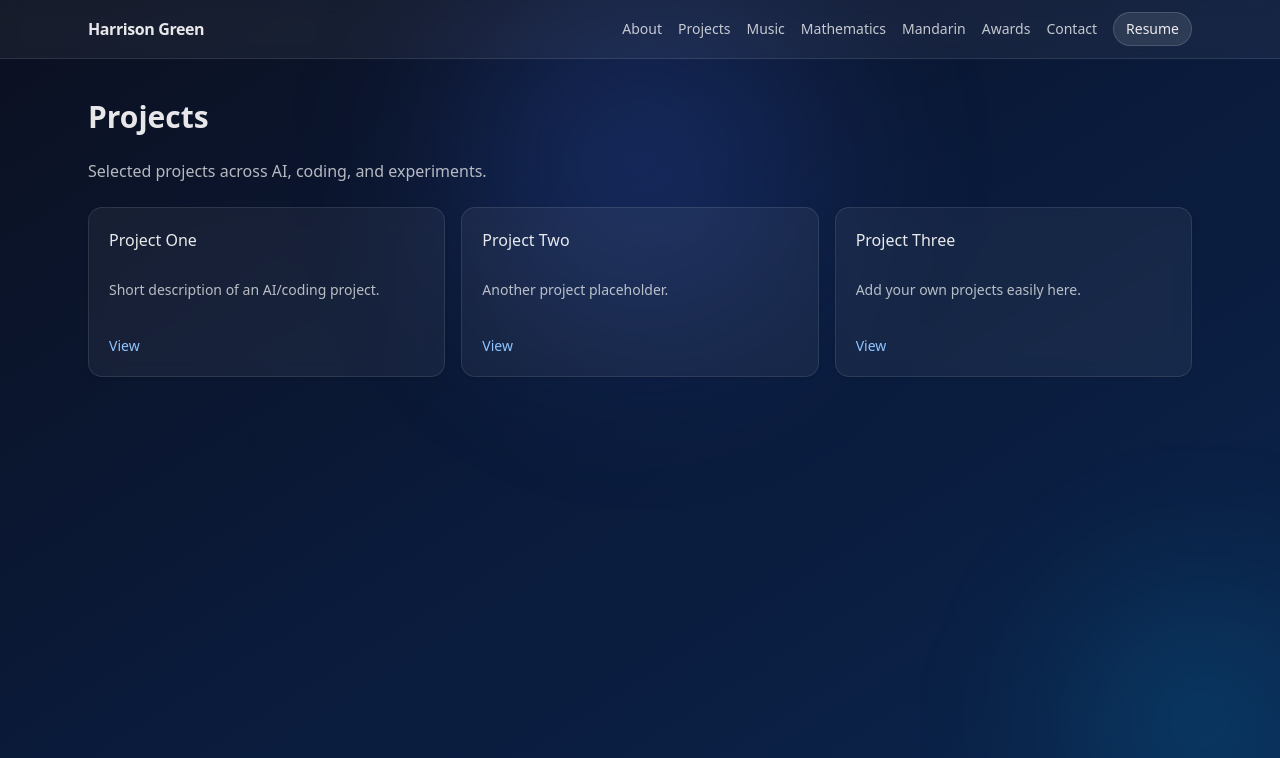
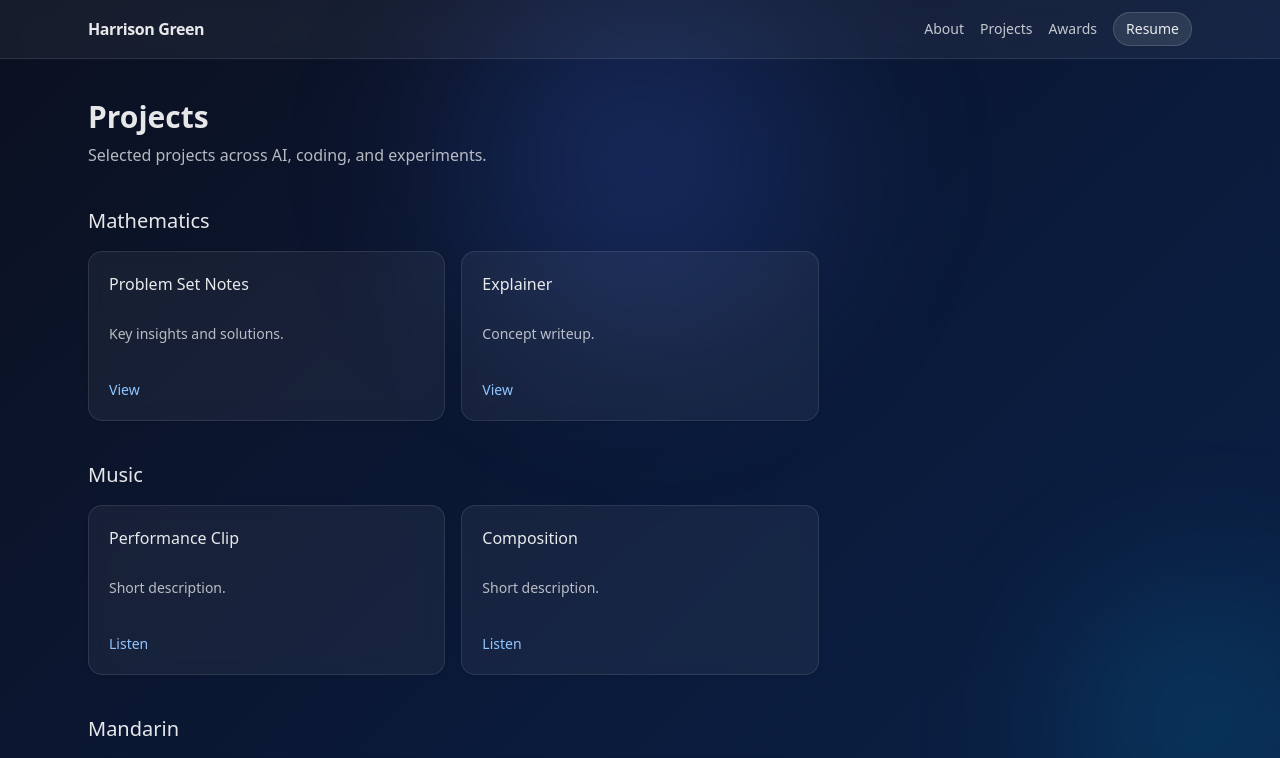
Before and after one commit to bingst0n/bingst0n.github.io, a Next.js app: page /projects in a window 1280 px wide. Shown: the top 758 px of the page. Built offline with nearby package versions, Linux system fonts and the light colour scheme.

Commit message:
site update

```diff
--- a/app/contact/page.tsx
+++ b/app/contact/page.tsx
@@ -1,24 +1,5 @@
-import contact from "@/content/contact.json";
-import Link from "next/link";
-import { Card } from "@/components/ui/card";
+import { redirect } from "next/navigation";
 
 export default function ContactPage() {
-  return (
-    <div className="space-y-6">
-      <h1 className="text-3xl font-semibold text-white/90">Contact</h1>
-      <p className="text-white/70">{contact.intro}</p>
-      <Card className="bg-white/5 border-white/10 backdrop-blur p-5 text-white/80">
-        <p>
-          Email: <a className="text-blue-300 hover:text-blue-200" href={`mailto:${contact.email}`}>{contact.email}</a>
-        </p>
-        <div className="mt-4 flex flex-wrap gap-3">
-          {contact.socials.map((s, i) => (
-            <Link key={i} href={s.url} className="rounded-full bg-white/10 px-3 py-1.5 text-white/90 hover:bg-white/15 border border-white/15 text-sm">
-              {s.name}
-            </Link>
-          ))}
-        </div>
-      </Card>
-    </div>
-  );
+  redirect("/projects");
 }
--- a/app/layout.tsx
+++ b/app/layout.tsx
@@ -47,11 +47,7 @@ export default function RootLayout({
               <div className="flex items-center gap-4 text-sm">
                 <Link href="/about" className="text-white/75 hover:text-white">About</Link>
                 <Link href="/projects" className="text-white/75 hover:text-white">Projects</Link>
-                <Link href="/music" className="text-white/75 hover:text-white">Music</Link>
-                <Link href="/mathematics" className="text-white/75 hover:text-white">Mathematics</Link>
-                <Link href="/mandarin" className="text-white/75 hover:text-white">Mandarin</Link>
                 <Link href="/awards" className="text-white/75 hover:text-white">Awards</Link>
-                <Link href="/contact" className="text-white/75 hover:text-white">Contact</Link>
                 <a href="/resume.pdf" className="rounded-full bg-white/10 px-3 py-1.5 text-white/90 hover:bg-white/15 transition-colors border border-white/15">Resume</a>
               </div>
             </nav>
--- a/app/mandarin/page.tsx
+++ b/app/mandarin/page.tsx
@@ -1,23 +1,5 @@
-import mandarin from "@/content/mandarin.json";
-import { Card } from "@/components/ui/card";
-import Link from "next/link";
+import { redirect } from "next/navigation";
 
 export default function MandarinPage() {
-  return (
-    <div className="space-y-6">
-      <h1 className="text-3xl font-semibold text-white/90">Mandarin</h1>
-      <p className="text-white/70">{mandarin.intro}</p>
-      <div className="grid gap-4 sm:grid-cols-2 lg:grid-cols-3">
-        {mandarin.items.map((m, i) => (
-          <Card key={i} className="bg-white/5 border-white/10 backdrop-blur p-5 text-white/80">
-            <h3 className="font-medium text-white/90">{m.title}</h3>
-            <p className="text-white/70 mt-1 text-sm">{m.description}</p>
-            <Link href={m.link} className="text-blue-300 hover:text-blue-200 mt-3 inline-block text-sm">
-              View
-            </Link>
-          </Card>
-        ))}
-      </div>
-    </div>
-  );
+  redirect("/projects");
 }
--- a/app/mathematics/page.tsx
+++ b/app/mathematics/page.tsx
@@ -1,23 +1,5 @@
-import mathematics from "@/content/mathematics.json";
-import { Card } from "@/components/ui/card";
-import Link from "next/link";
+import { redirect } from "next/navigation";
 
 export default function MathematicsPage() {
-  return (
-    <div className="space-y-6">
-      <h1 className="text-3xl font-semibold text-white/90">Mathematics</h1>
-      <p className="text-white/70">{mathematics.intro}</p>
-      <div className="grid gap-4 sm:grid-cols-2 lg:grid-cols-3">
-        {mathematics.items.map((m, i) => (
-          <Card key={i} className="bg-white/5 border-white/10 backdrop-blur p-5 text-white/80">
-            <h3 className="font-medium text-white/90">{m.title}</h3>
-            <p className="text-white/70 mt-1 text-sm">{m.description}</p>
-            <Link href={m.link} className="text-blue-300 hover:text-blue-200 mt-3 inline-block text-sm">
-              View
-            </Link>
-          </Card>
-        ))}
-      </div>
-    </div>
-  );
+  redirect("/projects");
 }
--- a/app/music/page.tsx
+++ b/app/music/page.tsx
@@ -1,23 +1,5 @@
-import music from "@/content/music.json";
-import { Card } from "@/components/ui/card";
-import Link from "next/link";
+import { redirect } from "next/navigation";
 
 export default function MusicPage() {
-  return (
-    <div className="space-y-6">
-      <h1 className="text-3xl font-semibold text-white/90">Music</h1>
-      <p className="text-white/70">{music.intro}</p>
-      <div className="grid gap-4 sm:grid-cols-2 lg:grid-cols-3">
-        {music.items.map((m, i) => (
-          <Card key={i} className="bg-white/5 border-white/10 backdrop-blur p-5 text-white/80">
-            <h3 className="font-medium text-white/90">{m.title}</h3>
-            <p className="text-white/70 mt-1 text-sm">{m.description}</p>
-            <Link href={m.link} className="text-blue-300 hover:text-blue-200 mt-3 inline-block text-sm">
-              View
-            </Link>
-          </Card>
-        ))}
-      </div>
-    </div>
-  );
+  redirect("/projects");
 }
--- a/app/projects/page.tsx
+++ b/app/projects/page.tsx
@@ -1,12 +1,65 @@
 import projects from "@/content/projects.json";
+import mathematics from "@/content/mathematics.json";
+import music from "@/content/music.json";
+import mandarin from "@/content/mandarin.json";
 import { Card } from "@/components/ui/card";
 import Link from "next/link";
 
 export default function ProjectsPage() {
   return (
-    <div className="space-y-6">
+    <div className="space-y-10">
+      <header className="space-y-2">
         <h1 className="text-3xl font-semibold text-white/90">Projects</h1>
         <p className="text-white/70">{projects.intro}</p>
+      </header>
+
+      <section className="space-y-4">
+        <h2 className="text-xl font-medium text-white/90">Mathematics</h2>
+        <div className="grid gap-4 sm:grid-cols-2 lg:grid-cols-3">
+          {mathematics.items.map((m, i) => (
+            <Card key={i} className="bg-white/5 border-white/10 backdrop-blur p-5 text-white/80">
+              <h3 className="font-medium text-white/90">{m.title}</h3>
+              <p className="text-white/70 mt-1 text-sm">{m.description}</p>
+              <Link href={m.link} className="text-blue-300 hover:text-blue-200 mt-3 inline-block text-sm">
+                View
+              </Link>
+            </Card>
+          ))}
+        </div>
+      </section>
+
+      <section className="space-y-4">
+        <h2 className="text-xl font-medium text-white/90">Music</h2>
+        <div className="grid gap-4 sm:grid-cols-2 lg:grid-cols-3">
+          {music.items.map((m, i) => (
+            <Card key={i} className="bg-white/5 border-white/10 backdrop-blur p-5 text-white/80">
+              <h3 className="font-medium text-white/90">{m.title}</h3>
+              <p className="text-white/70 mt-1 text-sm">{m.description}</p>
+              <Link href={m.link} className="text-blue-300 hover:text-blue-200 mt-3 inline-block text-sm">
+                Listen
+              </Link>
+            </Card>
+          ))}
+        </div>
+      </section>
+
+      <section className="space-y-4">
+        <h2 className="text-xl font-medium text-white/90">Mandarin</h2>
+        <div className="grid gap-4 sm:grid-cols-2 lg:grid-cols-3">
+          {mandarin.items.map((m, i) => (
+            <Card key={i} className="bg-white/5 border-white/10 backdrop-blur p-5 text-white/80">
+              <h3 className="font-medium text-white/90">{m.title}</h3>
+              <p className="text-white/70 mt-1 text-sm">{m.description}</p>
+              <Link href={m.link} className="text-blue-300 hover:text-blue-200 mt-3 inline-block text-sm">
+                View
+              </Link>
+            </Card>
+          ))}
+        </div>
+      </section>
+
+      <section className="space-y-4">
+        <h2 className="text-xl font-medium text-white/90">General Projects</h2>
         <div className="grid gap-4 sm:grid-cols-2 lg:grid-cols-3">
           {projects.items.map((p, i) => (
             <Card key={i} className="bg-white/5 border-white/10 backdrop-blur p-5 text-white/80">
@@ -18,6 +71,7 @@ export default function ProjectsPage() {
             </Card>
           ))}
         </div>
+      </section>
     </div>
   );
 }
--- a/components/page-transition.tsx
+++ b/components/page-transition.tsx
@@ -1,6 +1,6 @@
 "use client";
 
-import { AnimatePresence, motion } from "framer-motion";
+import { motion } from "framer-motion";
 import { usePathname } from "next/navigation";
 import { PropsWithChildren } from "react";
 
@@ -8,16 +8,13 @@ export default function PageTransition({ children }: PropsWithChildren) {
   const pathname = usePathname();
 
   return (
-    <AnimatePresence mode="wait">
     <motion.div
       key={pathname}
-        initial={{ opacity: 0, y: 8 }}
+      initial={{ opacity: 0, y: -6 }}
       animate={{ opacity: 1, y: 0 }}
-        exit={{ opacity: 0, y: -8 }}
-        transition={{ duration: 0.28, ease: [0.22, 1, 0.36, 1] }}
+      transition={{ duration: 0.2, ease: [0.2, 0.8, 0.2, 1] }}
     >
       {children}
     </motion.div>
-    </AnimatePresence>
   );
 }
```
Lines whose indentation alone changed are shown as unchanged.
